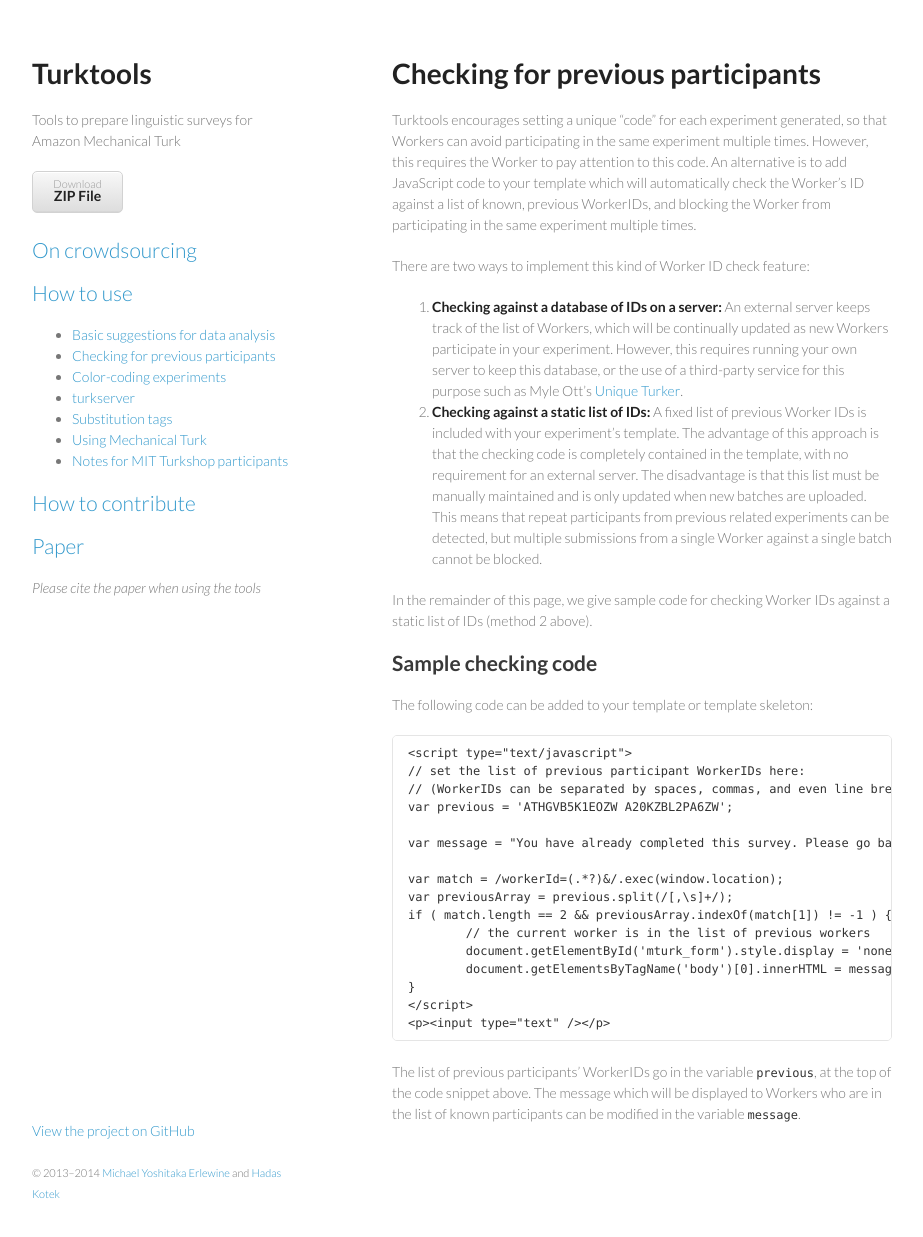
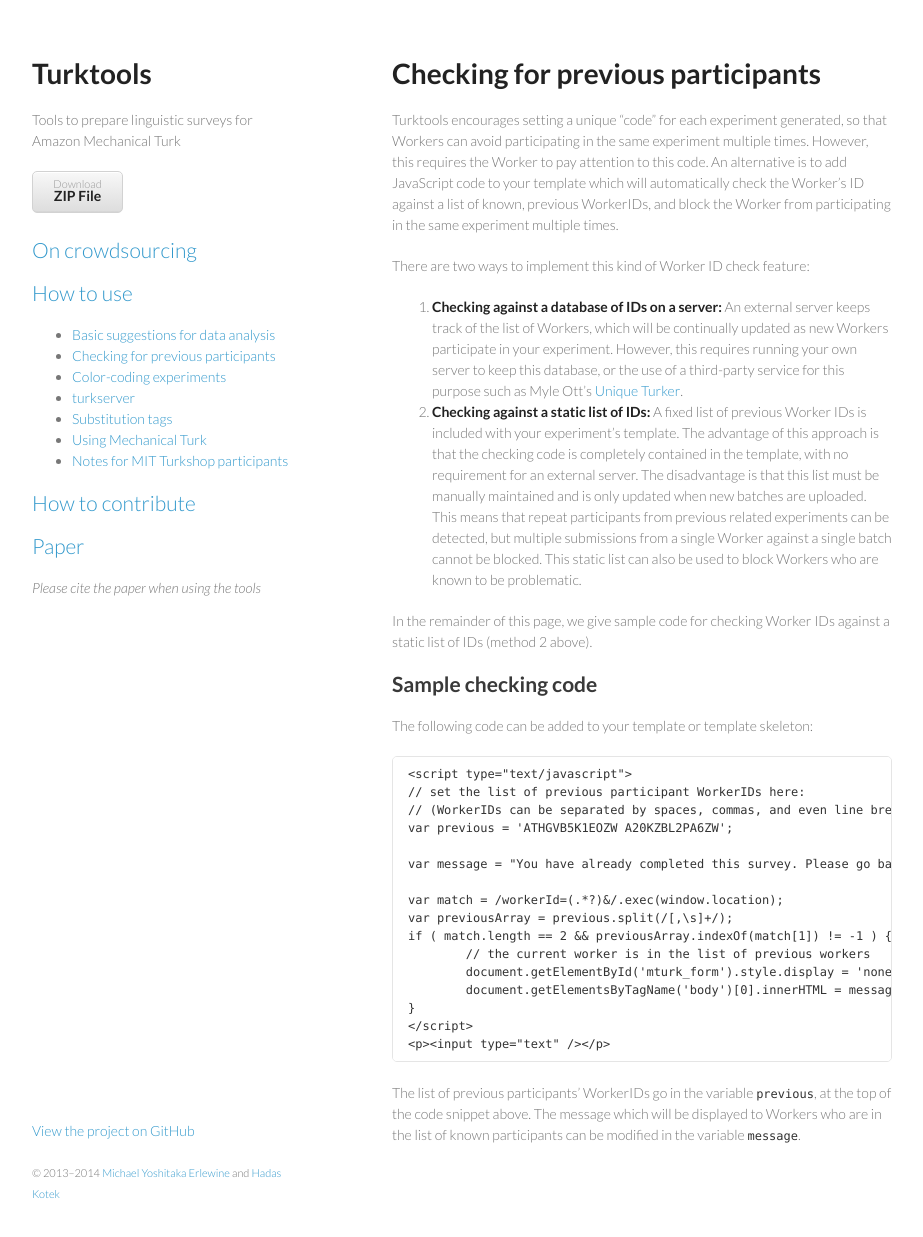
Before and after one commit to mitcho/turktools, a Jekyll site: the page built from use/check.md, in a window 1280 px wide and 1273 px high. Shown: the top 1237 px of the window, without its empty margins (178-1101 px from the left). Built offline with Jekyll 4.4.1, drawn with Linux system fonts in a browser that asks for light colours.

Commit message:
use/check: minor update

```diff
--- a/use/check.md
+++ b/use/check.md
@@ -3,12 +3,12 @@ title: Checking for previous participants
 layout: default
 ---
 
-Turktools encourages setting a unique "code" for each experiment generated, so that Workers can avoid participating in the same experiment multiple times. However, this requires the Worker to pay attention to this code. An alternative is to add JavaScript code to your template which will automatically check the Worker's ID against a list of known, previous WorkerIDs, and blocking the Worker from participating in the same experiment multiple times.
+Turktools encourages setting a unique "code" for each experiment generated, so that Workers can avoid participating in the same experiment multiple times. However, this requires the Worker to pay attention to this code. An alternative is to add JavaScript code to your template which will automatically check the Worker's ID against a list of known, previous WorkerIDs, and block the Worker from participating in the same experiment multiple times.
 
 There are two ways to implement this kind of Worker ID check feature:
 
 1. **Checking against a database of IDs on a server:** An external server keeps track of the list of Workers, which will be continually updated as new Workers participate in your experiment. However, this requires running your own server to keep this database, or the use of a third-party service for this purpose such as Myle Ott's [Unique Turker](http://uniqueturker.myleott.com/).
-2. **Checking against a static list of IDs:** A fixed list of previous Worker IDs is included with your experiment's template. The advantage of this approach is that the checking code is completely contained in the template, with no requirement for an external server. The disadvantage is that this list must be manually maintained and is only updated when new batches are uploaded. This means that repeat participants from previous related experiments can be detected, but multiple submissions from a single Worker against a single batch cannot be blocked.
+2. **Checking against a static list of IDs:** A fixed list of previous Worker IDs is included with your experiment's template. The advantage of this approach is that the checking code is completely contained in the template, with no requirement for an external server. The disadvantage is that this list must be manually maintained and is only updated when new batches are uploaded. This means that repeat participants from previous related experiments can be detected, but multiple submissions from a single Worker against a single batch cannot be blocked. This static list can also be used to block Workers who are known to be problematic.
 
 In the remainder of this page, we give sample code for checking Worker IDs against a static list of IDs (method 2 above).
 
```
